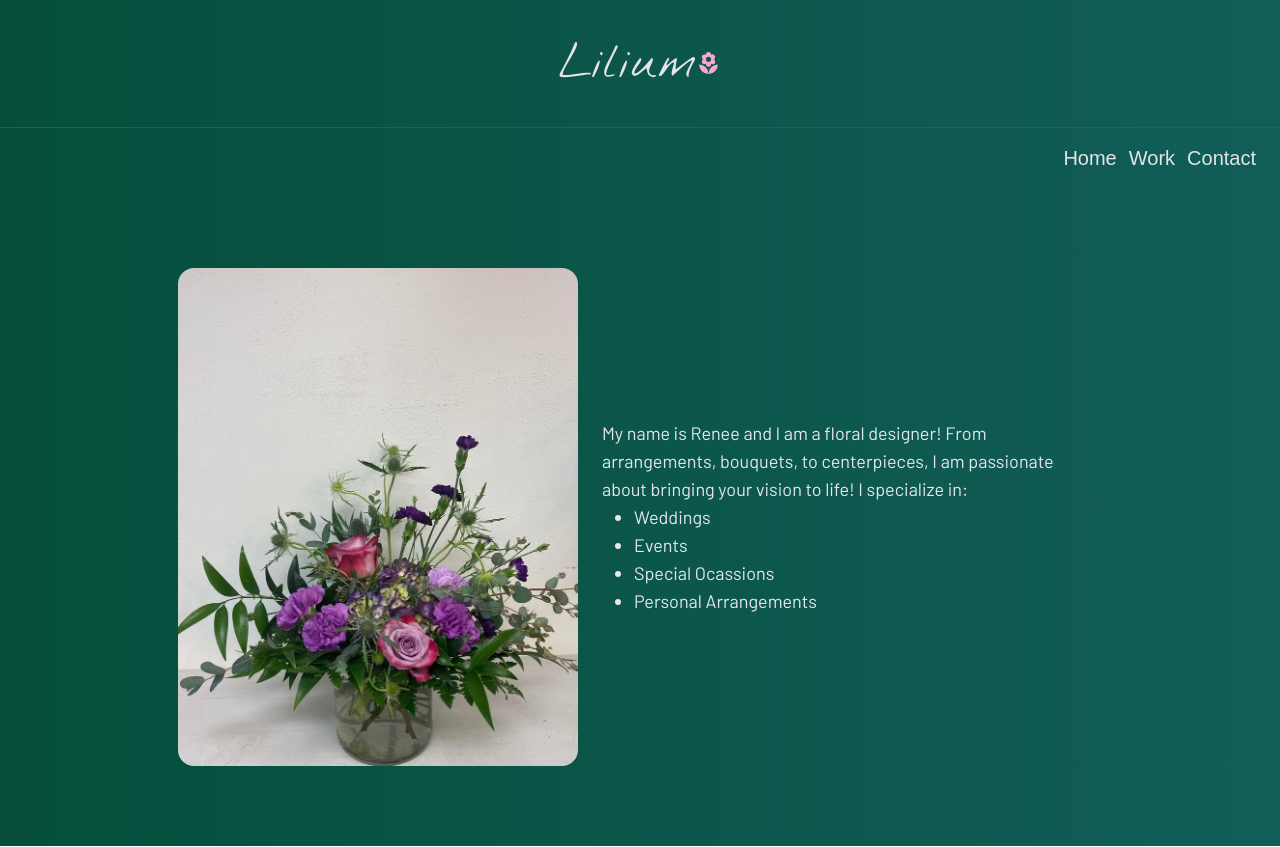
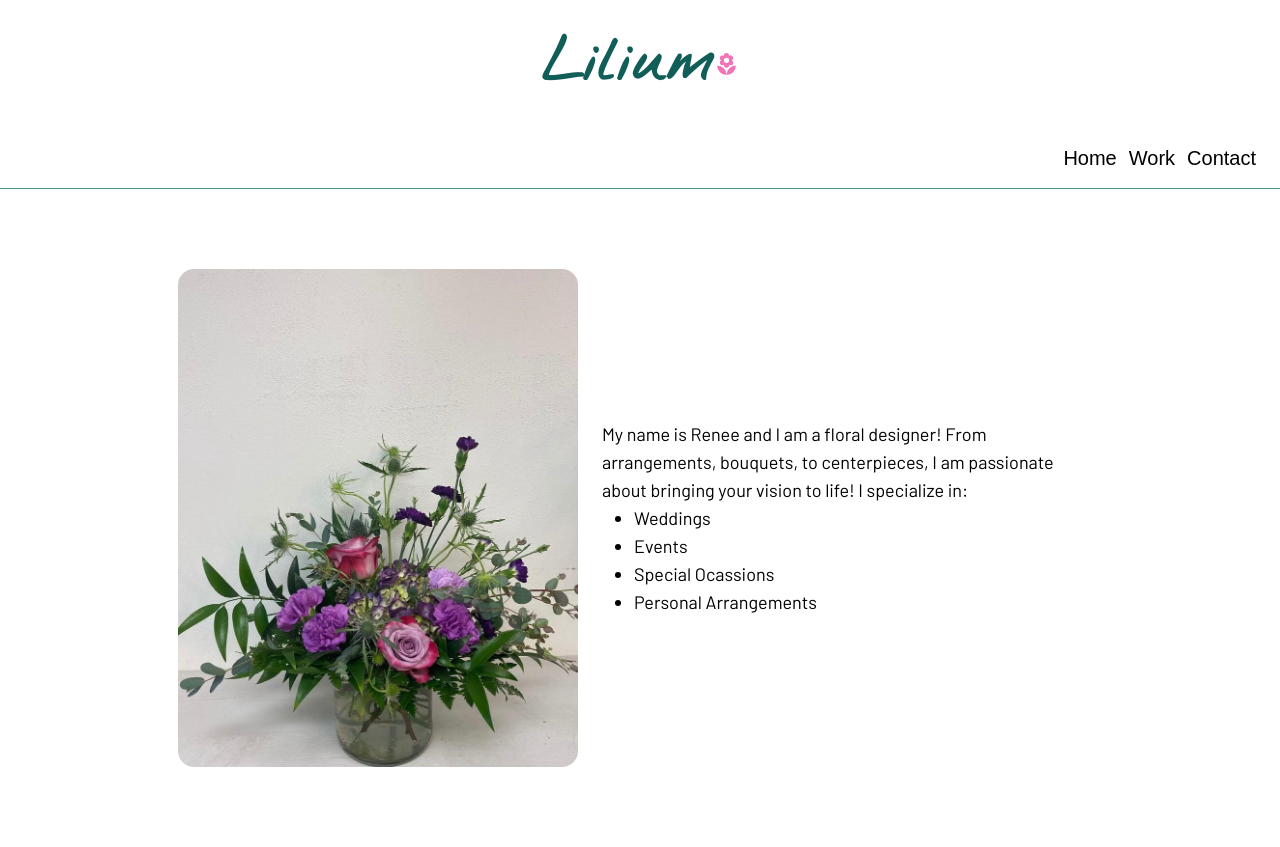
Before and after one commit to jonword/multistep-floral, a Next.js app: page / in a window 1280 px wide. Built offline with nearby package versions, Linux system fonts and the light colour scheme; a web font is replaced by a local one.

Commit message:
update styling to white background and color accents

```diff
--- a/src/components/form.tsx
+++ /dev/null
@@ -1,7 +0,0 @@
-import React from "react";
-
-const Form = () => {
-  return <div>Form</div>;
-};
-
-export default Form;
--- a/src/components/header.tsx
+++ b/src/components/header.tsx
@@ -22,23 +22,25 @@ const Header = () => {
 
   return (
     <>
-      <header className="flex h-32 w-full items-center justify-center border-b border-emerald-700/75 p-8">
+      <header className="flex h-32 w-full items-center justify-center  p-8">
         <div className="flex items-center justify-start">
-          <h1 className={`${headerFont.className} text-5xl text-zinc-200 `}>
+          <h1
+            className={`${headerFont.className} text-6xl font-bold text-teal-800 `}
+          >
             Lilium
           </h1>
-          <MdLocalFlorist size={25} className="text-pink-300" />
+          <MdLocalFlorist size={25} className="text-pink-400" />
         </div>
       </header>
       <nav
-        className={`${navFont.className} flex gap-3 py-4 px-6 justify-end items-center`}
+        className={`${navFont.className} flex gap-3 py-4 px-6 justify-end items-center border-b border-emerald-700/75`}
       >
         <Link href="/">
           <button
             className={
               currNav === "home"
-                ? `text-xl text-pink-300 decoration-1`
-                : `text-xl text-zinc-200 hover:text-emerald-300 hover:overline decoration-1 duration-300`
+                ? `text-xl text-pink-700 decoration-1`
+                : `text-xl hover:text-emerald-300 hover:overline decoration-1 duration-300`
             }
             onClick={() => handleNav("home")}
           >
@@ -49,8 +51,8 @@ const Header = () => {
           <button
             className={
               currNav === "work"
-                ? `text-xl text-pink-300 decoration-1`
-                : `text-xl text-zinc-200 hover:text-emerald-300 hover:overline decoration-1 duration-300`
+                ? `text-xl text-pink-700 decoration-1`
+                : `text-xl hover:text-emerald-300 hover:overline decoration-1 duration-300`
             }
             onClick={() => handleNav("work")}
           >
@@ -61,8 +63,8 @@ const Header = () => {
           <button
             className={
               currNav === "contact"
-                ? `text-xl text-pink-300 decoration-1`
-                : `text-xl text-zinc-200 hover:text-emerald-300 hover:overline decoration-1 duration-300`
+                ? `text-xl text-pink-700 decoration-1`
+                : `text-xl hover:text-emerald-300 hover:overline decoration-1 duration-300`
             }
             onClick={() => handleNav("contact")}
           >
--- a/src/pages/index.tsx
+++ b/src/pages/index.tsx
@@ -29,14 +29,12 @@ export default function Home() {
             />
           </div>
           <div className="md:max-w-[500px]">
-            <p className={`${font.className} text-gray-200 text-lg`}>
+            <p className={`${font.className} text-lg`}>
               My name is Renee and I am a floral designer! From arrangements,
               bouquets, to centerpieces, I am passionate about bringing your
               vision to life! I specialize in:
             </p>
-            <ul
-              className={`${font.className} text-gray-200 text-lg list-disc pl-8`}
-            >
+            <ul className={`${font.className} text-lg list-disc pl-8`}>
               <li>Weddings</li>
               <li>Events</li>
               <li>Special Ocassions</li>
--- a/src/styles/globals.css
+++ b/src/styles/globals.css
@@ -2,6 +2,6 @@
 @tailwind components;
 @tailwind utilities;
 
-body {
+/*body {
   @apply bg-gradient-to-r from-emerald-900 to-teal-800;
-}
+}*/
```
